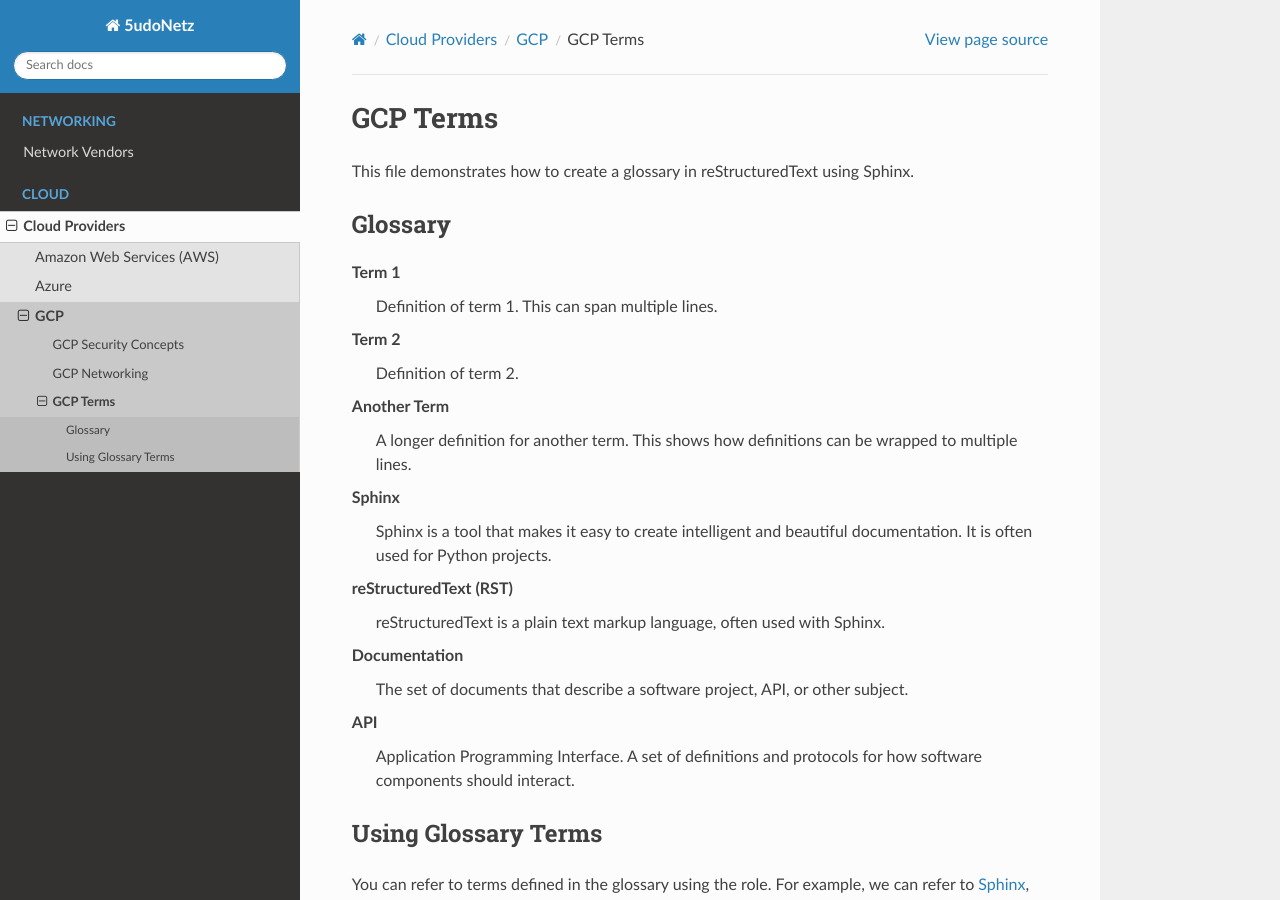
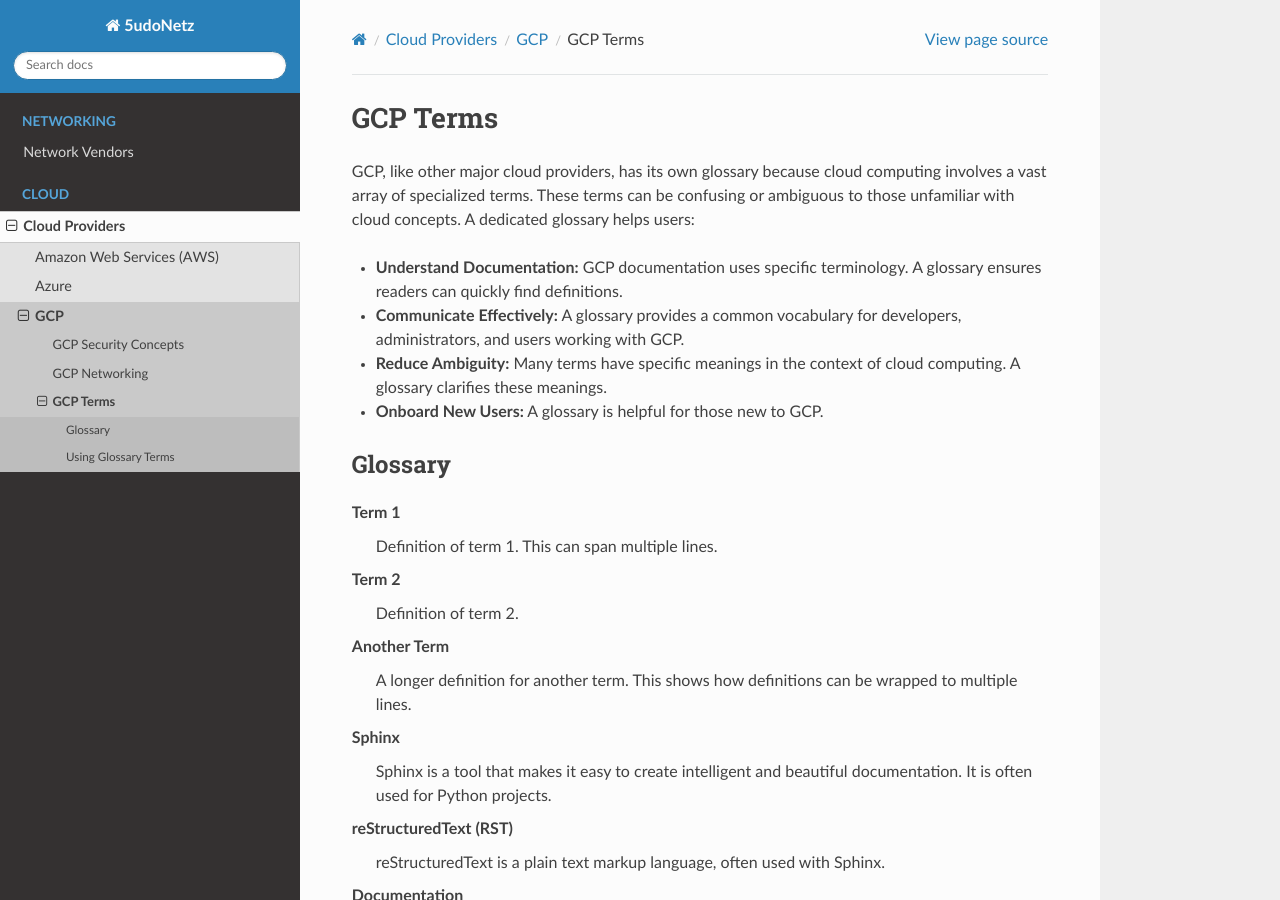
Before and after one commit to sudonetworks/docs, a Sphinx documentation site: the page built from docs/source/cloud_providers/gcp/glossary/index.rst, in a window 1280 px wide and 900 px high. Built offline with Sphinx 7.4.7 and the Read the Docs theme 3.1.0, drawn with Linux system fonts in a browser that asks for light colours; pages that are not in the unit, such as notebooks, are missing from menus.

Commit message:
added notes

```diff
--- a/docs/source/cloud_providers/gcp/glossary/index.rst
+++ b/docs/source/cloud_providers/gcp/glossary/index.rst
@@ -1,7 +1,12 @@
 GCP Terms
 =========
 
-This file demonstrates how to create a glossary in reStructuredText using Sphinx.
+GCP, like other major cloud providers, has its own glossary because cloud computing involves a vast array of specialized terms.  These terms can be confusing or ambiguous to those unfamiliar with cloud concepts. A dedicated glossary helps users:
+
+-  **Understand Documentation:** GCP documentation uses specific terminology.  A glossary ensures readers can quickly find definitions.
+-  **Communicate Effectively:** A glossary provides a common vocabulary for developers, administrators, and users working with GCP.
+-  **Reduce Ambiguity:** Many terms have specific meanings in the context of cloud computing.  A glossary clarifies these meanings.
+- **Onboard New Users:** A glossary is helpful for those new to GCP.
 
 Glossary
 --------
```
